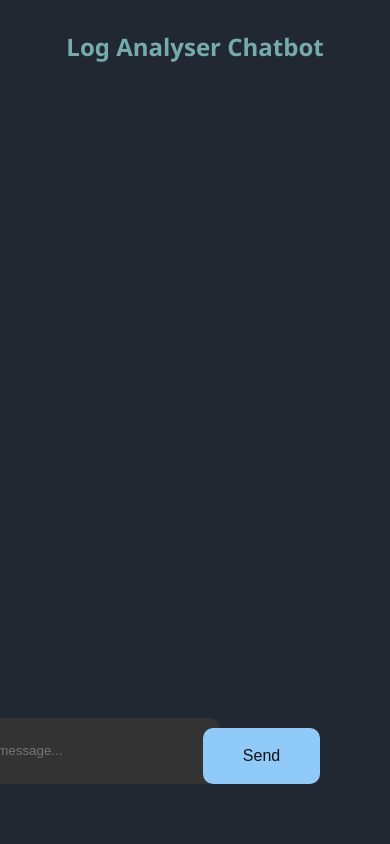
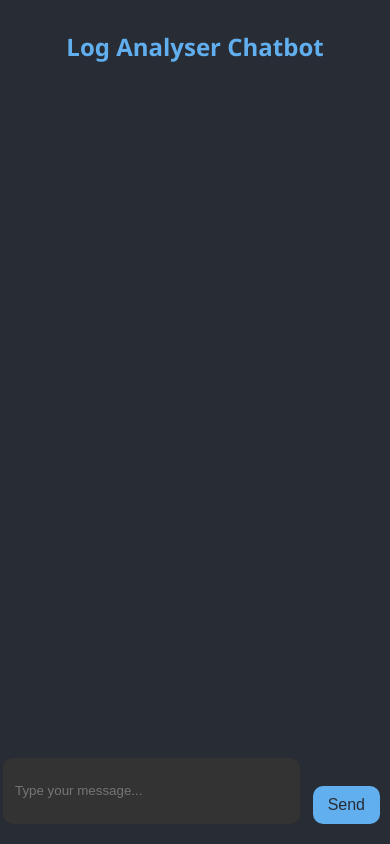
Before and after one commit to NullBlood04/Log-File-Analyser, a Flask app: page / in a window 390 px wide. Run offline with Flask 3, Linux system fonts and the light colour scheme.

Commit message:
update: changed UI to cool blue and grey

```diff
--- a/static/styles.css
+++ b/static/styles.css
@@ -1,26 +1,26 @@
 /* styles.css - Dark theme for Log Analyser Chatbot */
 
 body {
-    background-color: #222831;
-    color: #e0e0e0;
+    background-color: #282c34; /* Dark background */
+    color: #abb2bf; /* Light gray text */
     font-family: "Segoe UI", Tahoma, Geneva, Verdana, sans-serif;
     margin: 0;
     display: flex;
     flex-direction: column;
     align-items: center;
-    height: 100vh;
+    min-height: 100vh; /* Changed height to min-height */
 }
 
 h2 {
     margin-top: 30px;
-    color: #76abae;
+    color: #61afef; /* Primary color */
     /* font-family:Haettenschweiler, 'Arial Narrow Bold', sans-serif; */
 }
 
 #chatbox {
     padding: 20px;
     width: 69%;
-    height: 400px;
+    max-height: 400px;
     overflow-y: auto;
     margin: 20px 0;
 }
@@ -32,7 +32,7 @@ h2 {
 }
 
 .user {
-    background-color: #4c5056;
+    background-color: #3e4451; /* Slightly lighter than background */
     text-align: right;
     margin-left: auto;
     max-width: 80%;
@@ -48,8 +48,9 @@ h2 {
     max-width: 80%;
 }
 
+
 .bot h3 {
-    color: #7f8caa;
+    color: #98c379; /* Secondary color */
     margin-bottom: 10px;
 }
 
@@ -73,17 +74,16 @@ h2 {
 
 #user_input[type="text"] {
     position: fixed;
-    width: 70%;
+    width: 60%;
     height: 5%;
-    bottom: 60px;
+    bottom: 20px;
     right: 170px;
-    background-color: #2c2c2c;
-    color: #e0e0e0;
+    background-color: #3e4451; /* Input background */
+    color: #abb2bf; /* Input text color */
     padding: 12px;
     border: none;
     border-radius: 10px;
     display: flex;
-    justify-content: center;
 }
 
 #user_input[type="text"]:focus {
@@ -94,14 +94,14 @@ h2 {
 #sendButton {
     position: fixed;
     padding: 19px 20px;
-    bottom: 60px;
+    bottom: 20px;
     right: 70px;
     margin-left: 10px;
-    background-color: #90caf9;
+    background-color: #61afef; /* Primary color for button */
     border: none;
     border-radius: 10px;
-    color: #121212;
-    font-size: 16px;
+    color: #282c34; /* Dark text for button */
+    font-size: 16px; /* Same as before */
     cursor: pointer;
     transition: background-color 0.3s ease;
     display: inline;
@@ -109,7 +109,7 @@ h2 {
 
 button:hover {
     background-color: #64b5f6;
-}
+} /* Same as before */
 
 ::-webkit-scrollbar {
     width: 8px;
@@ -130,12 +130,15 @@ button:hover {
 
 /* Responsive design */
 @media (max-width: 600px) {
-    input[type="text"] {
-        width: 60%;
+
+    #user_input[type="text"] {
+        width: 70%; /* Increase width for smaller screens */
+        right: 90px; /* Adjust position */
     }
 
-    button {
-        width: 30%;
-        margin-left: 5px;
+    #sendButton {
+        right: 10px; /* Adjust position */
+        bottom: 20px;
+        padding: 10px 15px; /* Smaller padding for smaller screens */
     }
 }
```
